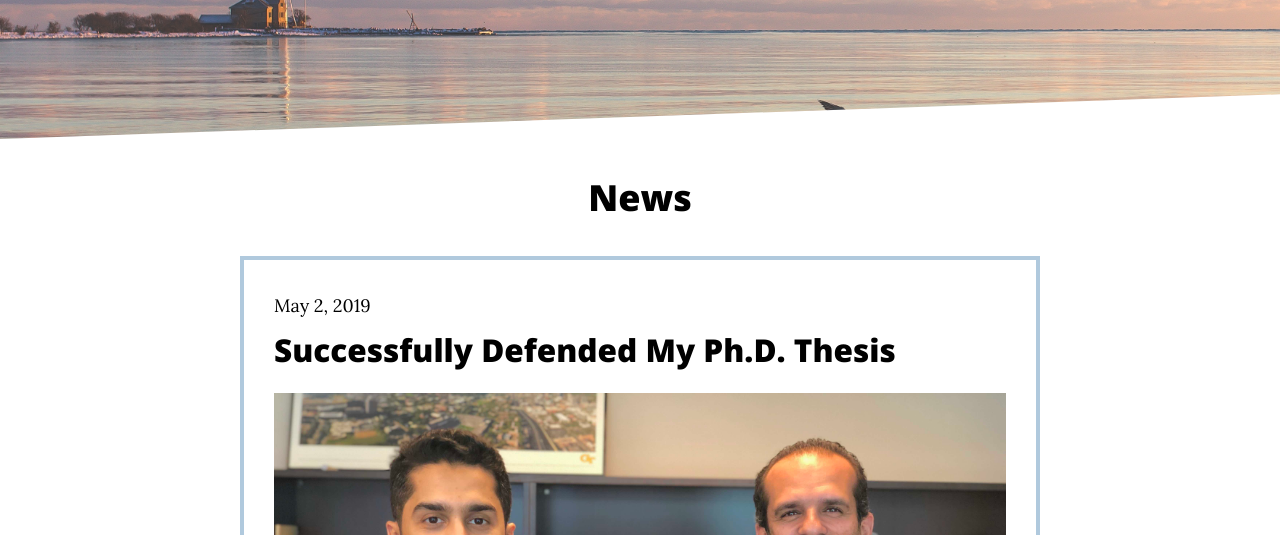
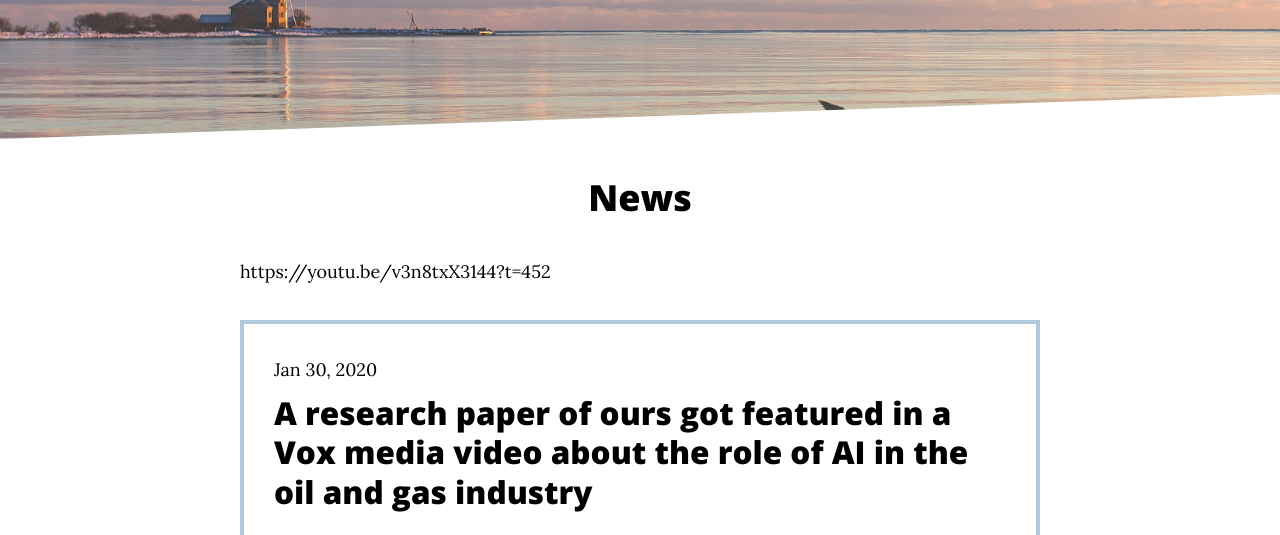
Before and after one commit to yalaudah/yalaudah.github.io, a Jekyll site: the page built from news.md, in a window 1280 px wide and 1400 px high, scrolled down 343 px. Shown: the top 535 px of the window. Built offline with Jekyll 4.4.1, drawn with Linux system fonts in a browser that asks for light colours; nearby versions of some CDN libraries; some web fonts are replaced; some of the changed text lies outside the part shown; grey boxes are pictures that could not be loaded.

Commit message:
Update news.md

```diff
--- a/news.md
+++ b/news.md
@@ -5,7 +5,18 @@ title: News
 
 <h1 class="pageTitle">News</h1>
 
+https://youtu.be/v3n8txX3144?t=452
 
+<div style="background:#FFFFFF;border:4px solid #B0C9DD;padding:30px 30px 30px 30px;">
+Jan 30, 2020
+<h3>A research paper of ours got featured in a Vox media video about the role of AI in the oil and gas industry</h3>
+<div>
+<iframe width="560" height="315" src="https://www.youtube.com/embed/v3n8txX3144?start=453" title="YouTube video player" frameborder="0" allow="accelerometer; autoplay; clipboard-write; encrypted-media; gyroscope; picture-in-picture" allowfullscreen></iframe>
+<hr>
+Our SEG 2018 conference paper got featured in a recent Vox media video relating to the role of AI in the oil and gas industry. The paper explores how automatically-generated weak labels can be effectively used to overcome the scarcity of fully annotated training data, and how they can be used to train powerful deep learning models for classifying seismic structures in large seismic volumes.
+</div>
+
+<br />
 <div style="background:#FFFFFF;border:4px solid #B0C9DD;padding:30px 30px 30px 30px;">
 May 2, 2019
 <h3>Successfully Defended My Ph.D. Thesis </h3>
@@ -17,7 +28,6 @@ My Ph.D. journey has finally come to an end today. It has been a wonderful journ
 
 
 <br />
-
 <div style="background:#FFFFFF;border:4px solid #B0C9DD;padding:30px 30px 30px 30px;">
 December 6, 2018
 <h3>CSIP Outstanding Research Award </h3>
```
